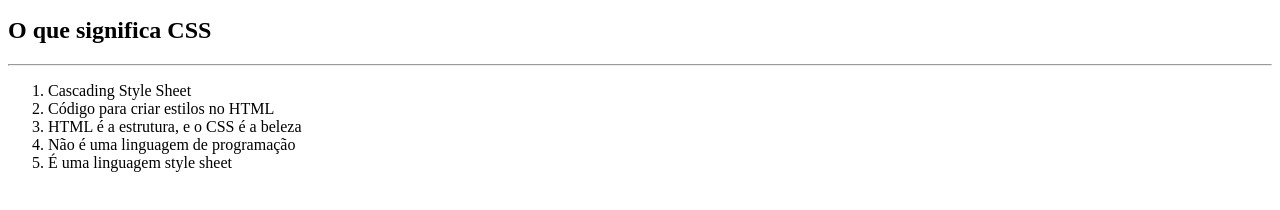
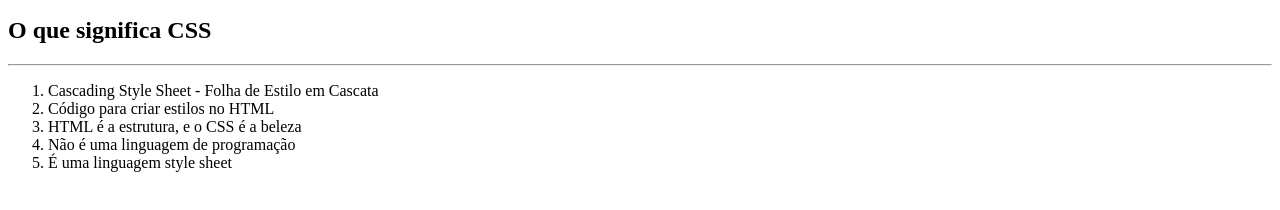
Before and after one commit to vit0riasilva/rocketseat-trilha-fundamentar, a plain HTML site: page guia_estelar_css/conhecendo_css.html in a window 1280 px wide. Shown: the part 110-320 px from the top of the page. Drawn offline with Linux system fonts and the light colour scheme.

Commit message:
conhecendo css

```diff
--- a/guia_estelar_css/conhecendo_css.html
+++ b/guia_estelar_css/conhecendo_css.html
@@ -14,11 +14,12 @@
     <hr>
 
     <ol>
-        <li>Cascading Style Sheet</li>
+        <li>Cascading Style Sheet - Folha de Estilo em Cascata</li>
         <li>Código para criar estilos no HTML</li>
         <li>HTML é a estrutura, e o CSS é a beleza</li>
         <li>Não é uma linguagem de programação</li>
         <li>É uma linguagem style sheet</li>
     </ol>
+
 </body>
 </html>
```
